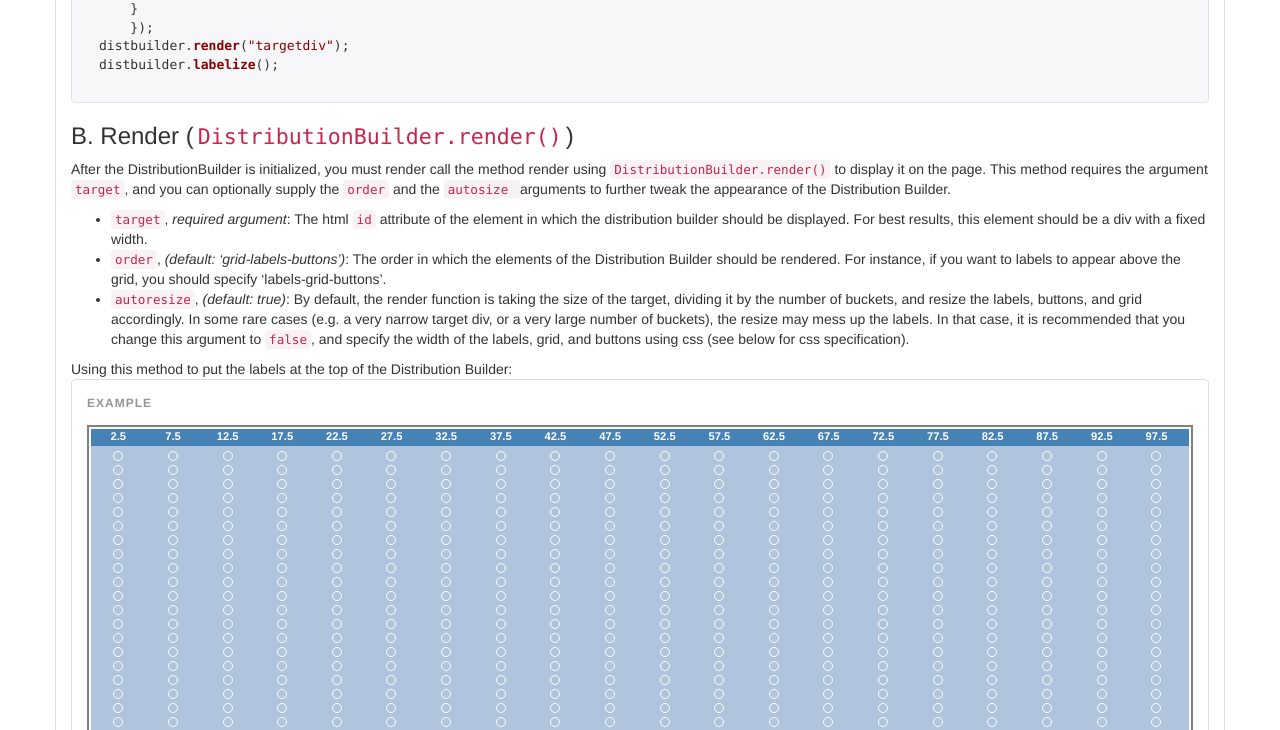
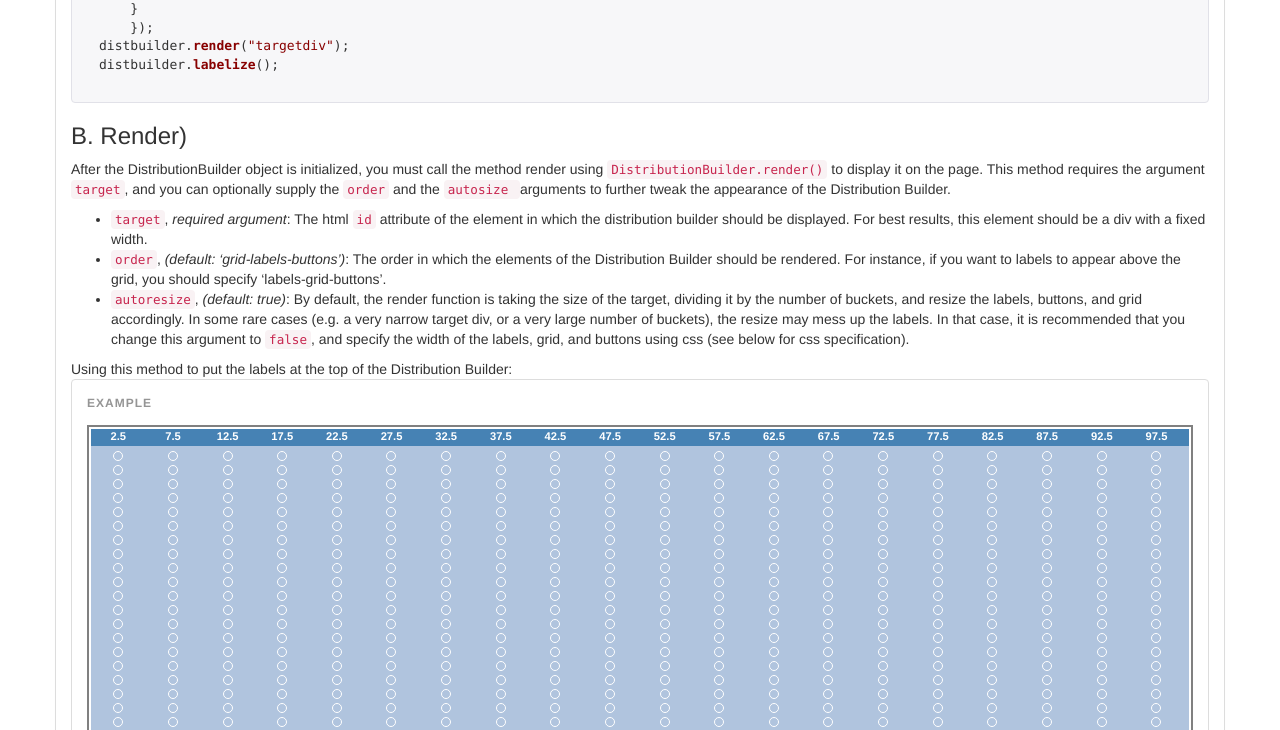
Before and after one commit to QuentinAndre/DistributionBuilder, a website built with webpack: page index.html in a window 1280 px wide. Shown: the part 3283-4013 px from the top of the page. Built offline with nearby package versions, Linux system fonts and the light colour scheme; files whose address does not match are found by name.

Commit message:
First commit.

```diff
--- a/index.html
+++ b/index.html
@@ -167,10 +167,9 @@ distbuilder.labelize();</code></pre>
 distbuilder.render("targetdiv");
 distbuilder.labelize();</code></pre>
                 </div>
-                <h3>B. Render
-                    (<code>DistributionBuilder.render()</code>)
+                <h3>B. Render</code>)
                 </h3>
-                <p>After the DistributionBuilder is initialized, you must render call the method render using <code>
+                <p>After the DistributionBuilder object is initialized, you must call the method render using <code>
                     DistributionBuilder.render()</code> to display it on the page. This method requires the argument
                     <code>target</code>, and you can optionally supply the <code>order</code> and the <code>autosize
                     </code> arguments to further tweak the appearance of the Distribution Builder.</p>
```
